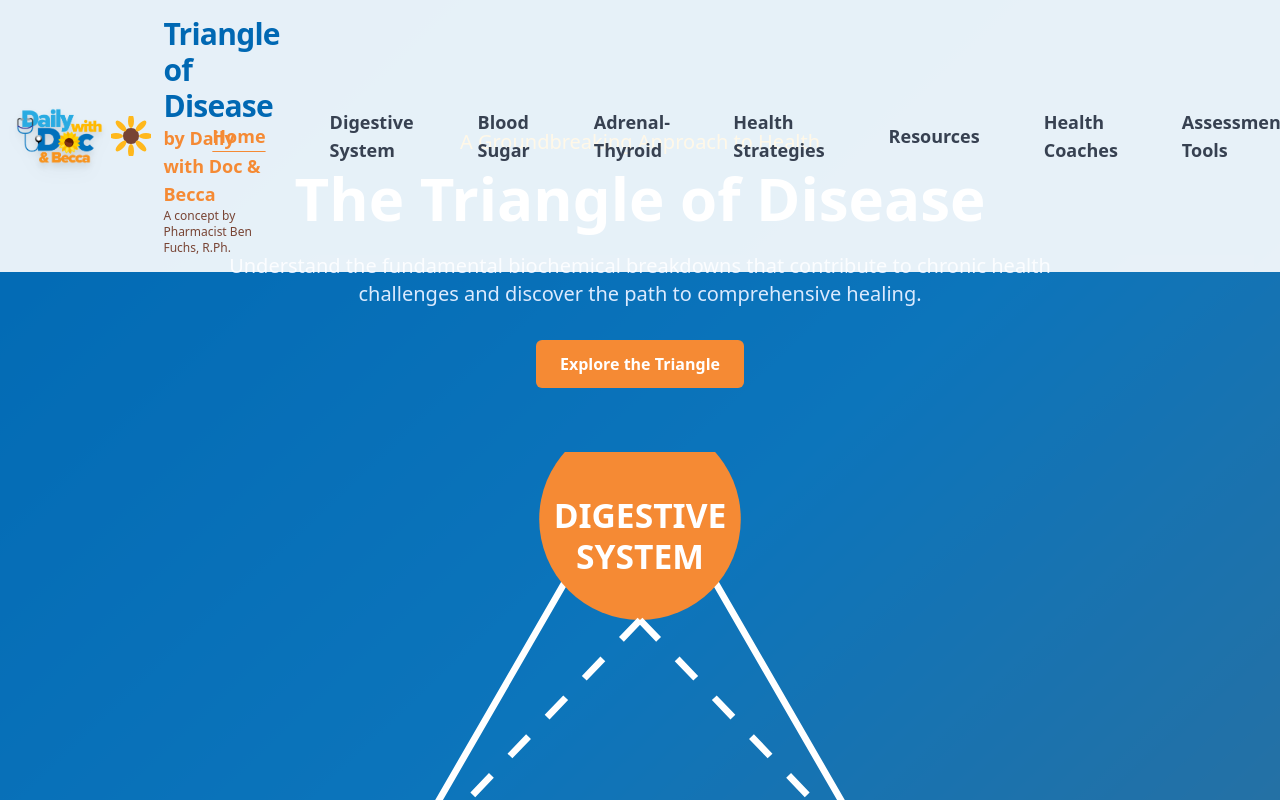
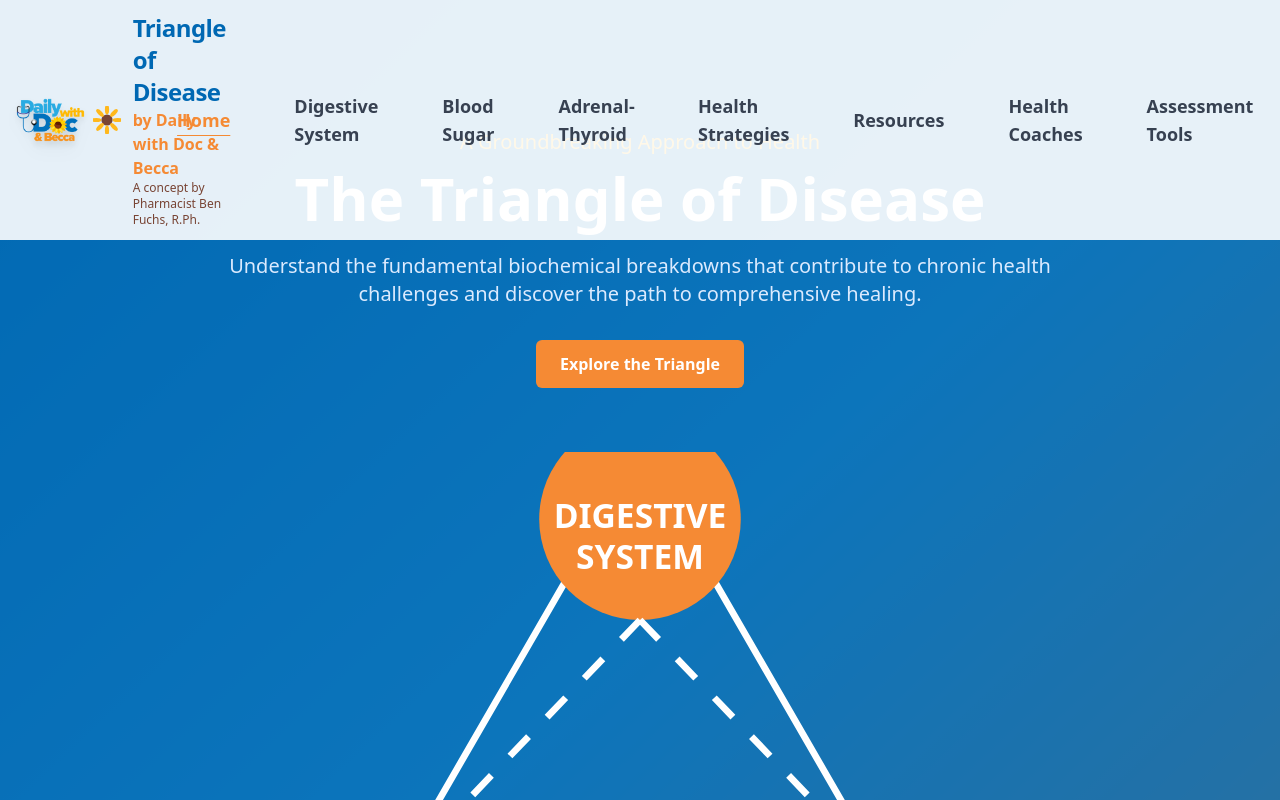
Before and after one commit to CoachAJ/Triangle-of-Disease, a React (Vite) app: page / in a window 1280 px wide. Shown: the top 800 px of the page. Built offline with nearby package versions, Linux system fonts and the light colour scheme.

Commit message:
Reduce header height and font sizes for more compact, balanced look

```diff
--- a/src/components/Header.tsx
+++ b/src/components/Header.tsx
@@ -49,7 +49,7 @@ const Header = () => {
   return (
     <header
       className={`fixed w-full z-50 transition-all duration-300 ${
-        isScrolled ? 'bg-white shadow-md py-2' : 'bg-white/90 py-4'
+        isScrolled ? 'bg-white shadow-md py-1' : 'bg-white/90 py-3'
       }`}
     >
       <div className="container mx-auto px-4 flex justify-between items-center">
@@ -57,10 +57,10 @@ const Header = () => {
           <img
             src="/logo-header.png"
             alt="Daily with Doc & Becca"
-            className="h-12 md:h-14 drop-shadow-lg transition-transform group-hover:scale-105"
+            className="h-10 md:h-11 drop-shadow-lg transition-transform group-hover:scale-105"
           />
           <svg
-            className="ml-2 w-8 h-8 md:w-10 md:h-10 flex-shrink-0"
+            className="ml-2 w-6 h-6 md:w-7 md:h-7 flex-shrink-0"
             viewBox="0 0 40 40"
             fill="none"
             xmlns="http://www.w3.org/2000/svg"
@@ -79,10 +79,10 @@ const Header = () => {
             </g>
           </svg>
           <div className="ml-3 hidden md:block">
-            <span className="block font-proxima text-health-blue text-2xl md:text-3xl font-extrabold tracking-tight">
+            <span className="block font-proxima text-health-blue text-xl md:text-2xl font-extrabold tracking-tight">
               Triangle of Disease
             </span>
-            <span className="text-base md:text-lg font-montserrat text-glorious-sunset font-semibold">
+            <span className="text-sm md:text-base font-montserrat text-glorious-sunset font-semibold">
               by Daily with Doc & Becca
             </span>
             <span className="text-xs text-hot-chocolate block">
```
